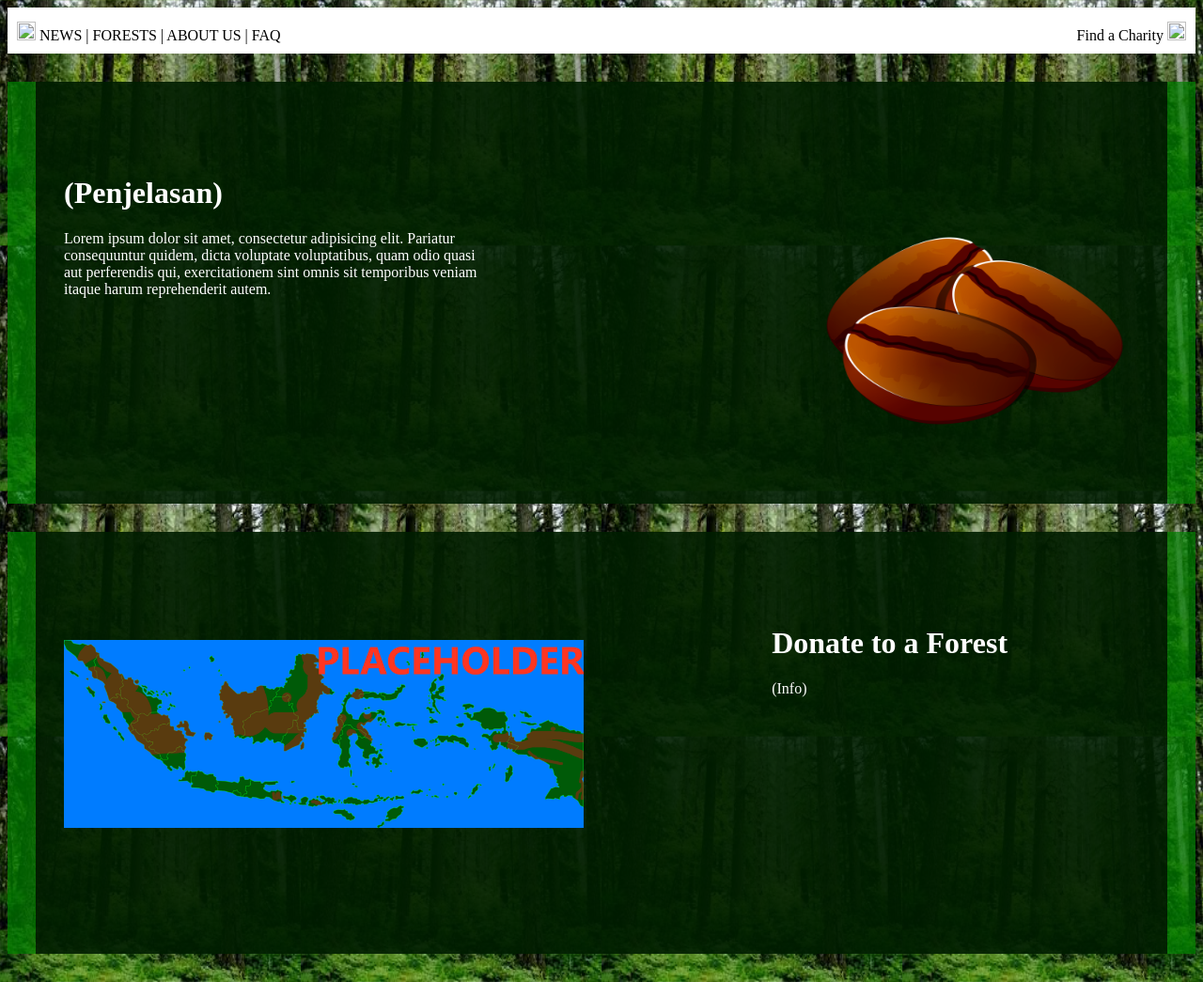
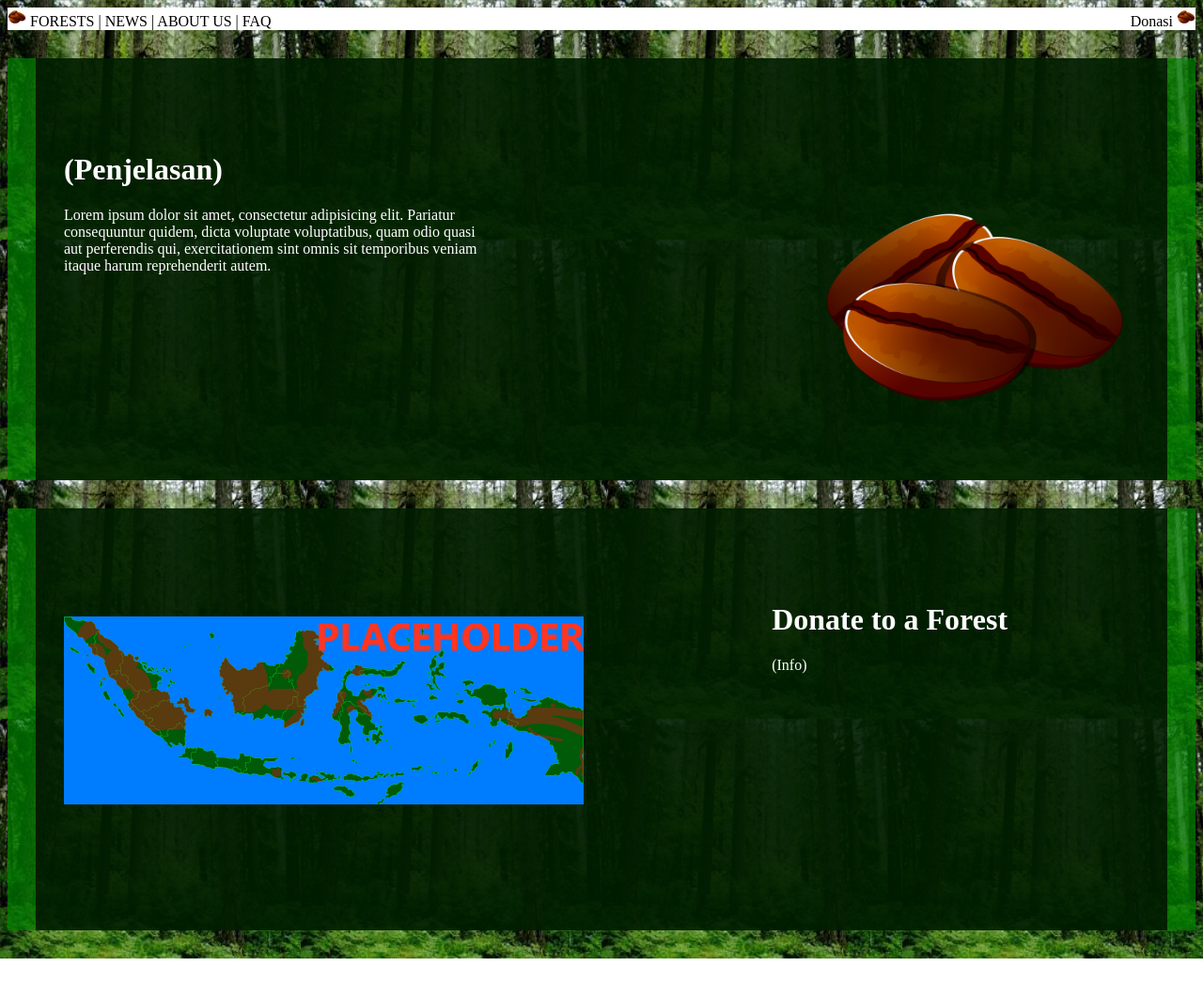
Before and after one commit to Rezardy/projcarefuture, a plain HTML site: page index.html in a window 1280 px wide. Shown: the whole page at 94% size. After the commit the page ends 1020 px from the top, so only its background shows below. Drawn offline with Linux system fonts and the light colour scheme.

Commit message:
navbar++

```diff
--- a/index.html
+++ b/index.html
@@ -8,12 +8,12 @@
 </head>
 <body>
     <nav class="bestnav">
-        <img src="as/logo.png" alt="" width="20px" height="20px">
-        <a href="">NEWS</a> |
+        <img src="asset/coffee.png" alt="" width="20px" height="20px" class="paddingless">
         <a href="" disabled>FORESTS</a> |
-        <a href="">ABOUT US</a> |
-        <a href="" disabled>FAQ</a>
-        <a href="https://www.youtube.com/watch?v=kKj16KPl0jg" class="bestnavitem">Find a Charity <img src="logo.png" alt="" width="20px" height="20px"></a>
+        <a href="news.html">NEWS</a> |
+        <a href="about.html">ABOUT US</a> |
+        <a href="faq.html">FAQ</a>
+        <a href="index.html#charity" class="bestnavitem">Donasi <img src="asset/coffee.png" alt="" width="20px" height="20px" class="paddingless"></a>
     </nav>
     <div class="forestbg">
         <div class="row panel">
@@ -27,7 +27,7 @@
         </div>
         </div>
     </div>
-    <div class="forestbg">
+    <div class="forestbg" id="charity">
         <div class="row panel">
         <div class="col">
             <img src="asset/map.png" alt="" height="200px">
--- a/style.css
+++ b/style.css
@@ -1,20 +1,15 @@
-.hori {
-    background-color:rgb(0, 255, 0);
-    color: green;
-    padding: 0;
-    margin: 0;
-}
+
 .bestnavitem {
     float: right;
 }
 .bestnav {
-    padding-bottom: 10px;
-    padding-left: 10px;
-    padding-right: 10px;
     background-color: white;
 }
 img {
     padding-top: 15px;
+}
+.paddingless {
+    padding: 0px;
 }
 .forestbg {
     background-color: rgba(0,128,0,0.7);
@@ -24,9 +19,6 @@ img {
     margin: 30px;
     padding: 30px;
     color: white;
-}
-.bump {
-    margin-top: 30px;
 }
 .invis {
     opacity: 0;
```
